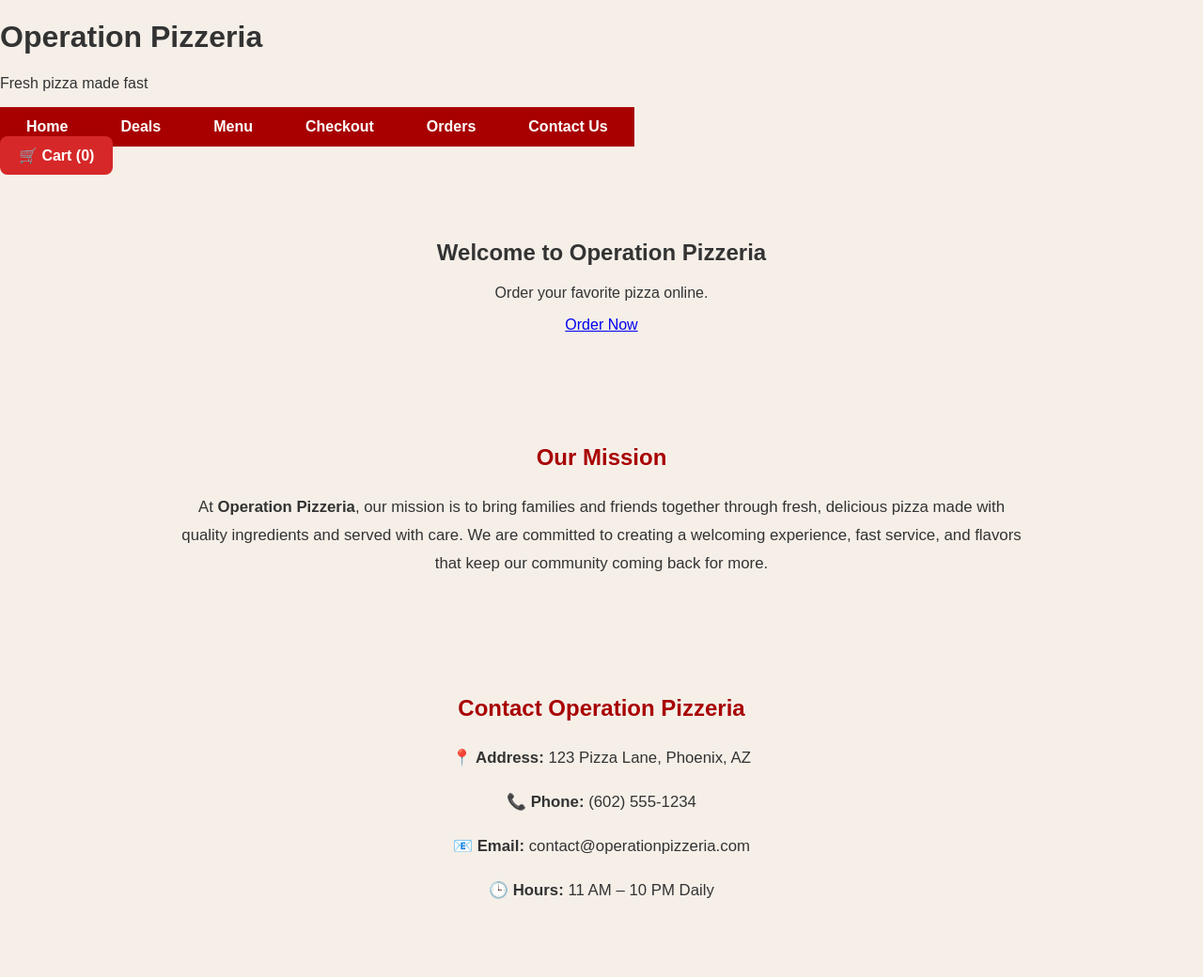
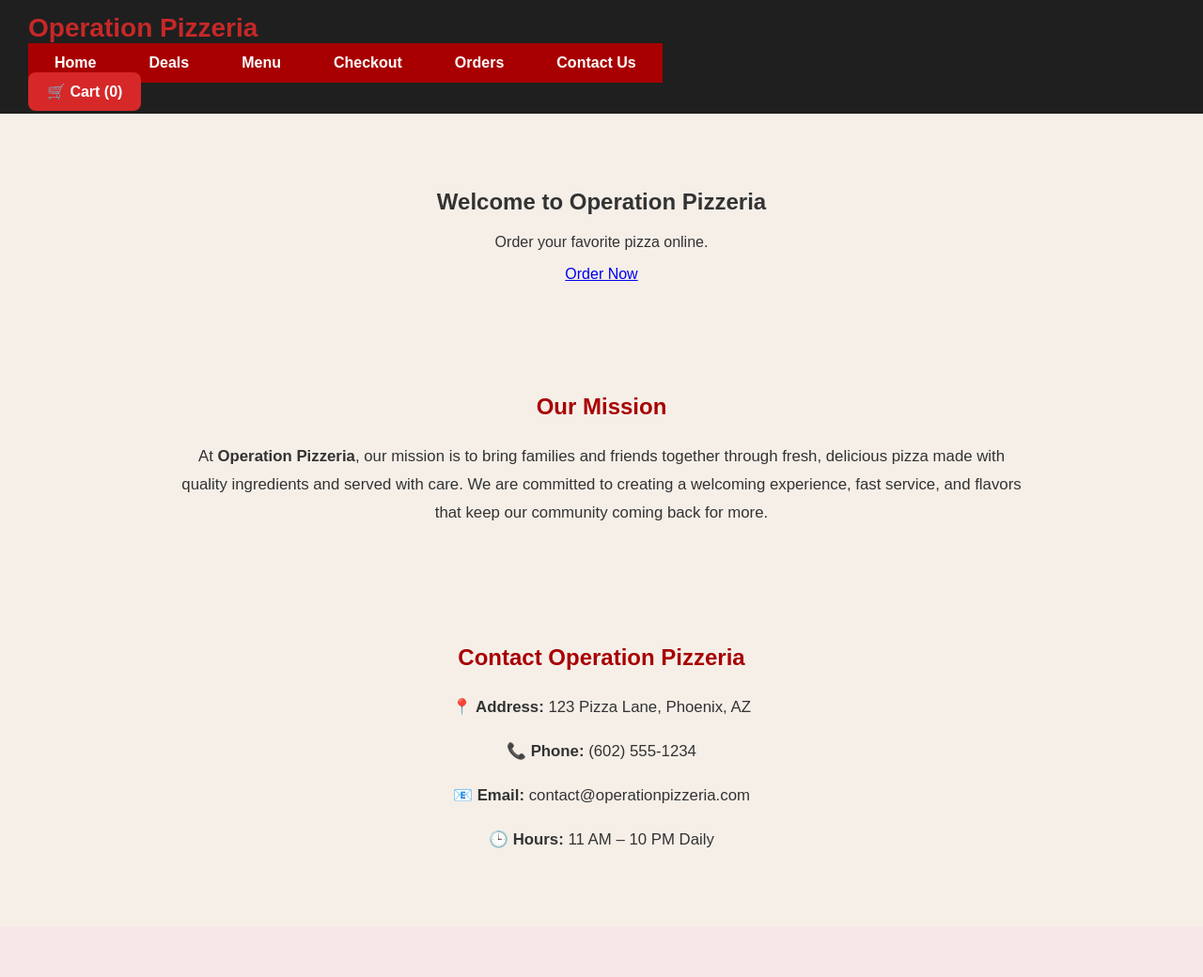
Before and after one commit to sktooyak/pizza-app, a Flask app: page / in a window 1280 px wide. Shown: the whole page at 94% size. After the commit the page ends 903 px from the top, so only its background shows below. Run offline with Flask 3, Linux system fonts and the light colour scheme.

Commit message:
Update home.html
merge issues fixed

```diff
--- a/templates/home.html
+++ b/templates/home.html
@@ -7,10 +7,9 @@
     <link rel="stylesheet" href="{{ url_for('static', filename='style.css') }}">
 </head>
 <body>
-    <header>
-        <h1>Operation Pizzeria</h1>
-        <p>Fresh pizza made fast</p>
-    </header>
+    <header class="top-header">
+        <div class="container">
+            <a href="/" class="logo">Operation Pizzeria</a>
 
             <nav class="main-nav">
                 <a href="/">Home</a>
@@ -30,6 +29,7 @@
         <p>Order your favorite pizza online.</p>
         <a href="/menu" class="order-button">Order Now</a>
     </main>
+
     <section class="mission-section">
         <h2>Our Mission</h2>
         <p>
@@ -39,14 +39,13 @@
             that keep our community coming back for more.
         </p>
     </section>
+
     <section class="contact-paragraph">
         <h2>Contact Operation Pizzeria</h2>
-    <p>
         <p><strong>📍 Address:</strong> 123 Pizza Lane, Phoenix, AZ</p>
         <p><strong>📞 Phone:</strong> (602) 555-1234</p>
         <p><strong>📧 Email:</strong> contact@operationpizzeria.com</p>
         <p><strong>🕒 Hours:</strong> 11 AM – 10 PM Daily</p>
-    </p>
-
+    </section>
 </body>
 </html>
```
Lines whose indentation alone changed are shown as unchanged.
